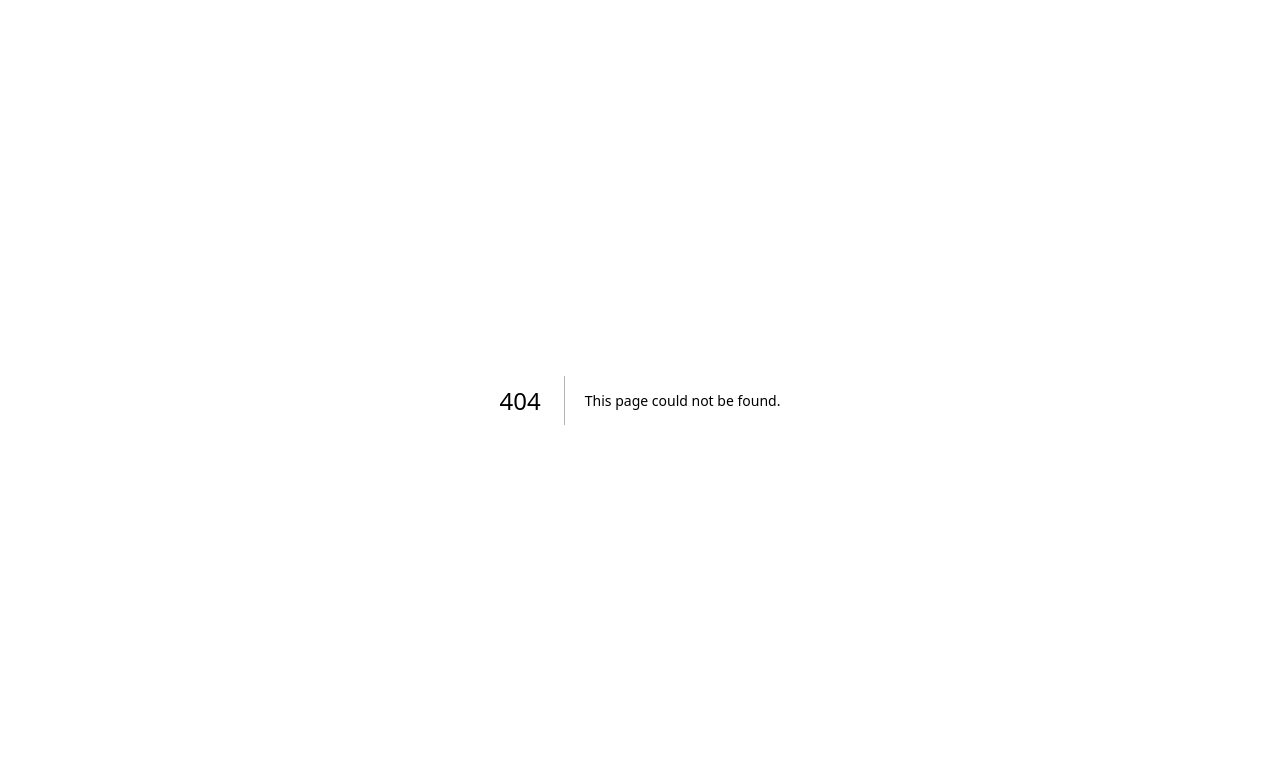
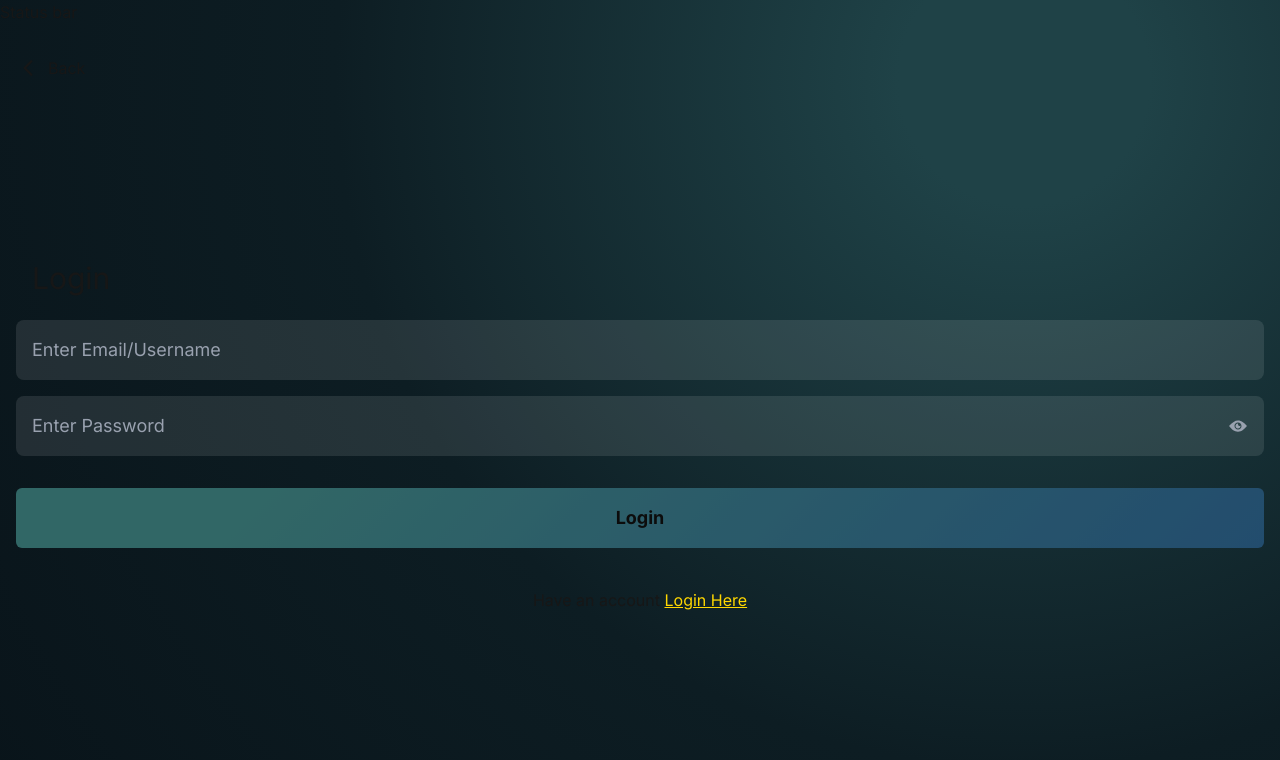
Before and after one commit to NishLy/youapp-fe, a Next.js app: page /login in a window 1280 px wide. Before the commit this address had no page. Shown: the top 760 px of the page. Built offline with nearby package versions, Linux system fonts and the light colour scheme.

Commit message:
add login and complete its mvp

```diff
--- /dev/null
+++ b/src/app/api/login/route.ts
@@ -0,0 +1,20 @@
+import { GenericErrorResponse } from "@/common/types/response";
+import apiServer from "@/services/api.server";
+import { handleApiServerError } from "@/utils/errors/api";
+import { forwardRequestHeaders } from "@/utils/request/headers";
+import { AxiosError } from "axios";
+import { NextResponse } from "next/server";
+
+export async function POST(req: Request) {
+  try {
+    const body = await req.json();
+
+    const res = await apiServer.post("/login", body, {
+      headers: forwardRequestHeaders(req),
+    });
+
+    return NextResponse.json(res.data, { status: res.status });
+  } catch (error: unknown) {
+    handleApiServerError(error as AxiosError<GenericErrorResponse>);
+  }
+}
--- /dev/null
+++ b/src/app/login/page.tsx
@@ -0,0 +1,119 @@
+"use client";
+
+import Button from "@/components/button";
+import Back from "@/components/buttons/back";
+import GradientBackground from "@/components/GradientBackground";
+import Input from "@/components/input";
+import LayoutMobile from "@/components/layout-mobile";
+import MobileLayout from "@/components/MobileLayout";
+import { Form, Formik } from "formik";
+import Link from "next/link";
+import React from "react";
+import * as Yup from "yup";
+import { useMutation } from "@tanstack/react-query";
+import { AxiosError } from "axios";
+import toast from "react-hot-toast";
+import { mutateLogin } from "./services/query";
+import { LoginDTO } from "./types/login";
+import { useRouter } from "next/navigation";
+import { setToken } from "@/utils/auth/localToken";
+
+const validationScema = Yup.object<LoginDTO>({
+  emailOrUsername: Yup.string().required("Email/Username is required"),
+  password: Yup.string().min(8).required("Password required"),
+});
+
+function Page() {
+  const mutationLogin = useMutation({
+    mutationKey: ["login"],
+    mutationFn: mutateLogin,
+  });
+
+  const router = useRouter();
+
+  return (
+    <LayoutMobile>
+      <GradientBackground>
+        <MobileLayout className="flex flex-col py-8 px-4">
+          <Back />
+          <div className="stack-col h-full justify-center">
+            <Formik
+              initialValues={{
+                emailOrUsername: "",
+                password: "",
+              }}
+              validationSchema={validationScema}
+              onSubmit={async (values, { setSubmitting, setErrors }) => {
+                try {
+                  let isEmail = false;
+                  try {
+                    await Yup.string().email().validate(values.emailOrUsername);
+                    isEmail = true;
+                  } catch {
+                    isEmail = false;
+                  }
+
+                  const payload: LoginDTO = {
+                    ...values,
+                    email: isEmail ? values.emailOrUsername : "",
+                    username: !isEmail ? values.emailOrUsername : "",
+                  };
+
+                  const res = await mutationLogin.mutateAsync(payload);
+                  toast.success(res.message);
+                  setToken(res.access_token);
+                  router.replace("/about");
+                } catch (err) {
+                  // eslint-disable-next-line @typescript-eslint/no-explicit-any
+                  const axiosError = err as AxiosError<any>;
+
+                  if (
+                    axiosError.response?.data &&
+                    typeof axiosError.response.data === "object"
+                  ) {
+                    setErrors(axiosError.response.data);
+                  } else {
+                    toast.error("Something went wrong");
+                  }
+                } finally {
+                  setSubmitting(false);
+                }
+              }}
+            >
+              {({ isValid, dirty, isSubmitting }) => (
+                <Form className="stack-col gap-y-4">
+                  <h1 className="text-3xl px-4 mb-2">Login</h1>
+                  <Input
+                    name="emailOrUsername"
+                    placeholder="Enter Email/Username"
+                  />
+                  <Input
+                    name="password"
+                    placeholder="Enter Password"
+                    type="password"
+                  />
+                  <Button
+                    className="mt-4"
+                    type="submit"
+                    disabled={!(isValid && dirty) || isSubmitting}
+                  >
+                    {isSubmitting ? "Attemp to login..." : "Login"}
+                  </Button>
+                </Form>
+              )}
+            </Formik>
+
+            <p className="text-center mt-10">
+              Have an account{" "}
+              <Link className="text-brand-golden underline" href="/login">
+                Login Here
+              </Link>
+            </p>
+          </div>
+        </MobileLayout>
+      </GradientBackground>
+    </LayoutMobile>
+  );
+}
+
+export default Page;
--- /dev/null
+++ b/src/app/login/services/query.ts
@@ -0,0 +1,12 @@
+import { GenericSuccessResponse } from "@/common/types/response";
+import api from "@/services/api";
+import { LoginDTO } from "../types/login";
+
+export const mutateLogin = async (
+  data: LoginDTO
+): Promise<GenericSuccessResponse & { access_token: string }> => {
+  const response = await api.post<
+    GenericSuccessResponse & { access_token: string }
+  >("/login", data);
+  return response.data;
+};
--- /dev/null
+++ b/src/app/login/types/login.ts
@@ -0,0 +1,5 @@
+export interface LoginDTO {
+  username?: string;
+  password: string;
+  email?: string;
+}
--- /dev/null
+++ b/src/utils/auth/localToken.ts
@@ -0,0 +1,27 @@
+const TOKEN_KEY = "auth_token";
+
+export function setToken(token: string) {
+  if (typeof window !== "undefined") {
+    localStorage.setItem(TOKEN_KEY, token);
+  }
+}
+
+export function getToken(): string | null {
+  if (typeof window !== "undefined") {
+    return localStorage.getItem(TOKEN_KEY);
+  }
+  return null;
+}
+
+export function removeToken() {
+  if (typeof window !== "undefined") {
+    localStorage.removeItem(TOKEN_KEY);
+  }
+}
+
+export function hasToken(): boolean {
+  if (typeof window !== "undefined") {
+    return !!localStorage.getItem(TOKEN_KEY);
+  }
+  return false;
+}
```
